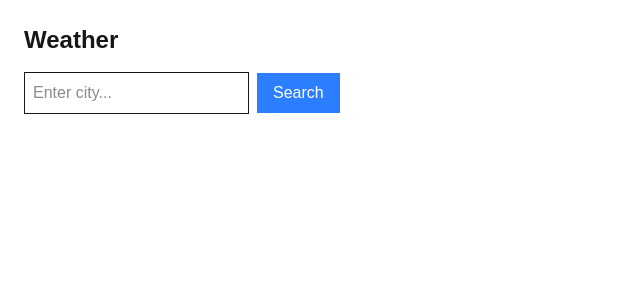
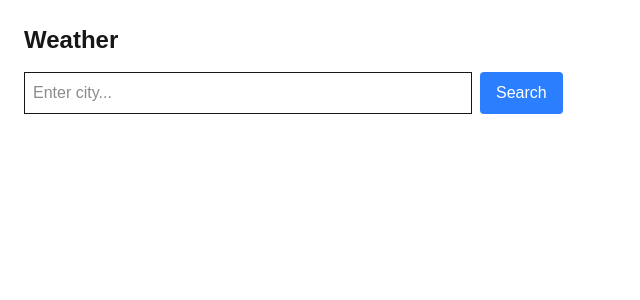
Before and after one commit to KaleemTanveer/global-pulse, a Next.js app in the folder frontend/: page /weather in a window 1280 px wide. Shown: the top 300 px of the page, without its empty margins (0-640 px from the left). Built offline with nearby package versions, Linux system fonts and the light colour scheme.

Commit message:
feat: integrate Redux Toolkit with persistence for search state management and implement weather search page

```diff
--- a/frontend/app/layout.tsx
+++ b/frontend/app/layout.tsx
@@ -1,5 +1,6 @@
 import type { Metadata } from "next";
 import { Geist, Geist_Mono } from "next/font/google";
+import StoreProvider from "../components/StoreProvider";
 import "./globals.css";
 
 const geistSans = Geist({
@@ -27,7 +28,9 @@ export default function RootLayout({
       lang="en"
       className={`${geistSans.variable} ${geistMono.variable} h-full antialiased`}
     >
-      <body className="bg-gradient-to-br from-gray-100 to-gray-200">{children}</body>
+      <body className="bg-gradient-to-br from-gray-100 to-gray-200">
+        <StoreProvider>{children}</StoreProvider>
+      </body>
     </html>
   );
 }
--- a/frontend/app/weather/page.tsx
+++ b/frontend/app/weather/page.tsx
@@ -42,6 +42,7 @@ export default function WeatherPage() {
       <SearchBar
         placeholder="Enter city..."
         onSearch={fetchWeather}
+        category="weather"
       />
 
       {loading && <p>Loading...</p>}
--- a/frontend/components/SearchBar.tsx
+++ b/frontend/components/SearchBar.tsx
@@ -4,20 +4,37 @@ import { useRouter } from "next/navigation";
 import { useState } from "react";
 import DOMPurify from "dompurify";
 
+import { useDispatch, useSelector } from "react-redux";
+import { addSearch } from "../store/searchSlice";
+import { RootState } from "../store/store";
+
 export default function SearchBar({
   initialQuery = "",
   onSearch,
-  placeholder = "Search country..."
+  placeholder = "Search country...",
+  category = "country"
 }: {
   initialQuery?: string;
   onSearch?: (query: string) => void;
   placeholder?: string;
+  category?: "country" | "weather";
 }) {
-  const [query, setQuery] = useState(initialQuery);
   const router = useRouter();
+  const dispatch = useDispatch();
+
+  const lastSearch = useSelector((state: RootState) =>
+    category === "country" ? state.search.lastCountrySearch : state.search.lastWeatherSearch
+  );
+  console.log("🚀 ~ SearchBar ~ lastSearch:", lastSearch)
+
+  const [query, setQuery] = useState(lastSearch || initialQuery);
 
   const handleSearch = () => {
     const clean = DOMPurify.sanitize(query);
+    if (clean) {
+      dispatch(addSearch({ category, query: clean }));
+    }
+
     if (onSearch) {
       onSearch(clean);
     } else {
@@ -27,8 +44,9 @@ export default function SearchBar({
 
   return (
     <div className="mb-4">
+      <div className="flex">
         <input
-        className="border p-2"
+          className="border p-2 flex-grow max-w-md"
           placeholder={placeholder}
           value={query}
           onChange={(e) => setQuery(e.target.value)}
@@ -39,11 +57,12 @@ export default function SearchBar({
           }}
         />
         <button
-        className="ml-2 px-4 py-2 bg-blue-500 text-white"
+          className="ml-2 px-4 py-2 bg-blue-500 text-white rounded hover:bg-blue-600 transition"
           onClick={handleSearch}
         >
           Search
         </button>
       </div>
+    </div>
   );
 }
--- /dev/null
+++ b/frontend/components/StoreProvider.tsx
@@ -0,0 +1,19 @@
+"use client";
+import React from "react";
+import { Provider } from "react-redux";
+import { store, persistor } from "../store/store";
+import { PersistGate } from "redux-persist/integration/react";
+
+export default function StoreProvider({
+  children,
+}: {
+  children: React.ReactNode;
+}) {
+  return (
+    <Provider store={store}>
+      <PersistGate loading={null} persistor={persistor}>
+        {children}
+      </PersistGate>
+    </Provider>
+  );
+}
--- a/frontend/package.json
+++ b/frontend/package.json
@@ -10,10 +10,13 @@
     "test": "jest"
   },
   "dependencies": {
+    "@reduxjs/toolkit": "^2.11.2",
     "dompurify": "^3.4.2",
     "next": "16.2.4",
     "react": "19.2.4",
-    "react-dom": "19.2.4"
+    "react-dom": "19.2.4",
+    "react-redux": "^9.2.0",
+    "redux-persist": "^6.0.0"
   },
   "devDependencies": {
     "@babel/preset-env": "^7.29.3",
--- /dev/null
+++ b/frontend/store/searchSlice.ts
@@ -0,0 +1,34 @@
+import { createSlice, PayloadAction } from '@reduxjs/toolkit';
+
+interface SearchState {
+  lastCountrySearch: string;
+  lastWeatherSearch: string;
+}
+
+const initialState: SearchState = {
+  lastCountrySearch: '',
+  lastWeatherSearch: '',
+};
+
+const searchSlice = createSlice({
+  name: 'search',
+  initialState,
+  reducers: {
+    addSearch: (
+      state,
+      action: PayloadAction<{ category: 'country' | 'weather'; query: string }>
+    ) => {
+      const { category, query } = action.payload;
+      if (!query.trim()) return;
+
+      if (category === 'country') {
+        state.lastCountrySearch = query;
+      } else if (category === 'weather') {
+        state.lastWeatherSearch = query;
+      }
+    },
+  },
+});
+
+export const { addSearch } = searchSlice.actions;
+export default searchSlice.reducer;
--- /dev/null
+++ b/frontend/store/store.ts
@@ -0,0 +1,29 @@
+import { configureStore } from '@reduxjs/toolkit';
+import searchReducer from './searchSlice';
+import { persistStore, persistReducer } from 'redux-persist';
+import storage from 'redux-persist/lib/storage';
+
+const persistConfig = {
+  key: 'root',
+  storage,
+};
+
+const persistedSearchReducer = persistReducer(persistConfig, searchReducer);
+
+export const store = configureStore({
+  reducer: {
+    search: persistedSearchReducer,
+  },
+  middleware: (getDefaultMiddleware) =>
+    getDefaultMiddleware({
+      serializableCheck: {
+        // Ignore redux-persist actions for serializability
+        ignoredActions: ['persist/PERSIST', 'persist/REHYDRATE', 'persist/REGISTER'],
+      },
+    }),
+});
+
+export const persistor = persistStore(store);
+
+export type RootState = ReturnType<typeof store.getState>;
+export type AppDispatch = typeof store.dispatch;
```
Also changed, not shown: 1 other file (tests, documents, lock files or other folders). Lines whose indentation alone changed are shown as unchanged.
